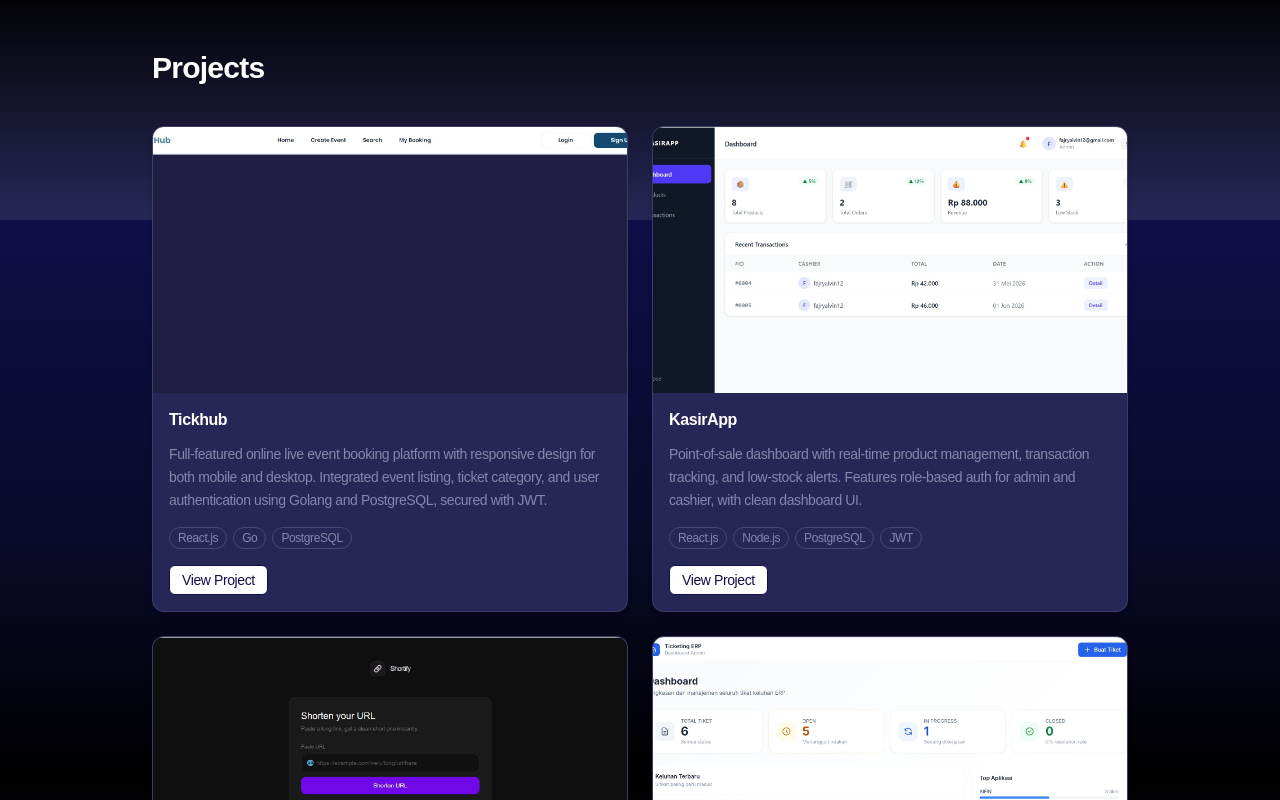
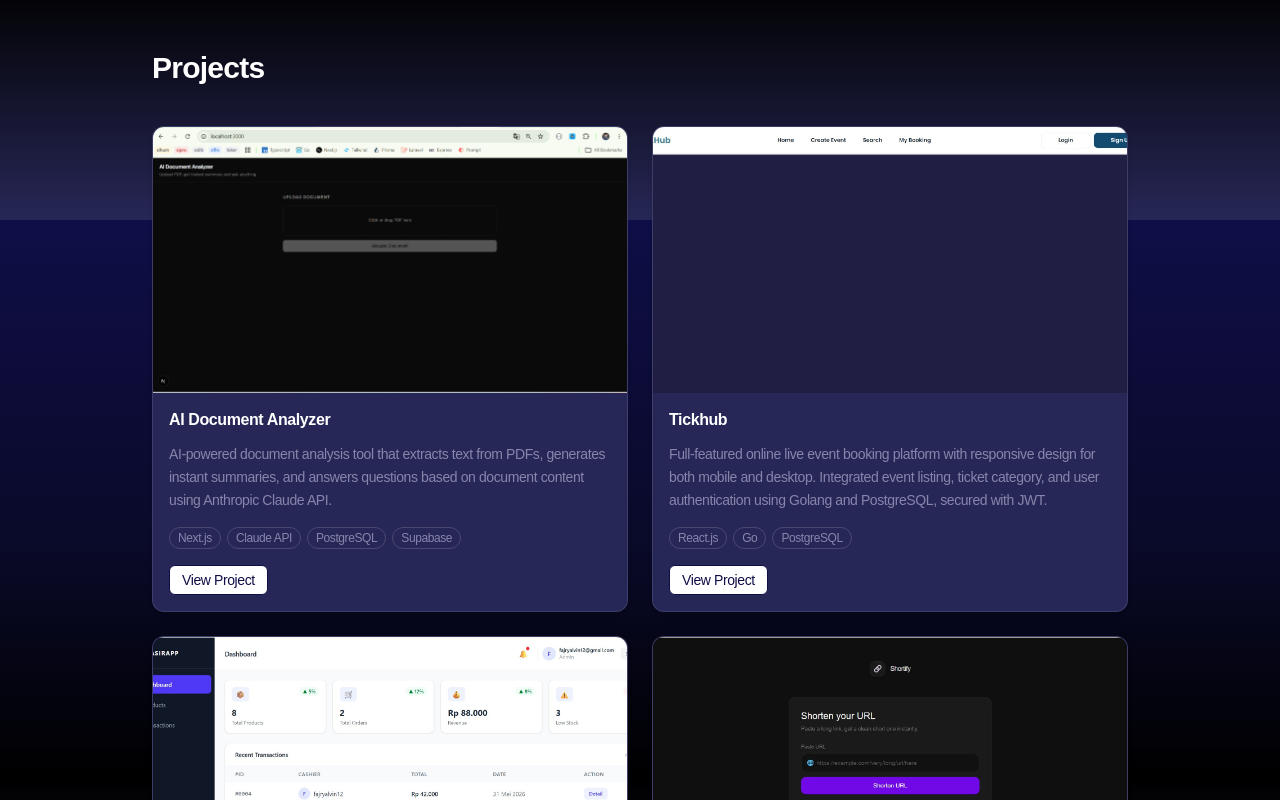
Before and after one commit to fajryalvin12/personal-portfolio-web, a Next.js app: page / in a window 1280 px wide. Shown: the part 1380-2180 px from the top of the page. Built offline with nearby package versions, Linux system fonts and the light colour scheme.

Commit message:
feat: add AI Document Analyzer at project

```diff
--- a/src/components/sections/ContactSection.jsx
+++ b/src/components/sections/ContactSection.jsx
@@ -39,6 +39,11 @@ const socials = [
     name: "Instagram",
     href: "https://instagram.com/alvinfajry",
     label: "Instagram",
+  },
+  {
+    name: "Upwork",
+    href: "https://www.upwork.com/freelancers/~015c483e7acb7f4dd1?viewMode=1",
+    label: "Upwork",
   },
 ];
 
--- a/src/data/portfolio.js
+++ b/src/data/portfolio.js
@@ -32,6 +32,14 @@ export const education = [
 ];
 
 export const projects = [
+  {
+    title: "AI Document Analyzer",
+    description:
+      "AI-powered document analysis tool that extracts text from PDFs, generates instant summaries, and answers questions based on document content using Anthropic Claude API.",
+    techStack: ["Next.js", "Claude API", "PostgreSQL", "Supabase"],
+    image: "/projects/ai-doc-analyzer.png",
+    link: "https://ai-doc-analyzer-psi.vercel.app",
+  },
   {
     title: "Tickhub",
     description:
@@ -149,8 +157,13 @@ export const socialLinks = [
     icon: "instagram",
   },
   {
+    name: "Upwork",
+    href: "https://www.upwork.com/freelancers/~015c483e7acb7f4dd1?viewMode=1",
+    icon: "upwork",
+  },
+  {
     name: "WhatsApp",
-    href: "https://wa.me/62XXXXXXXXXX",
+    href: "https://wa.me/6282140924421",
     icon: "whatsapp",
     isWA: true,
   },
```
Also changed, not shown: public/projects/ai-doc-analyzer.png (added).
